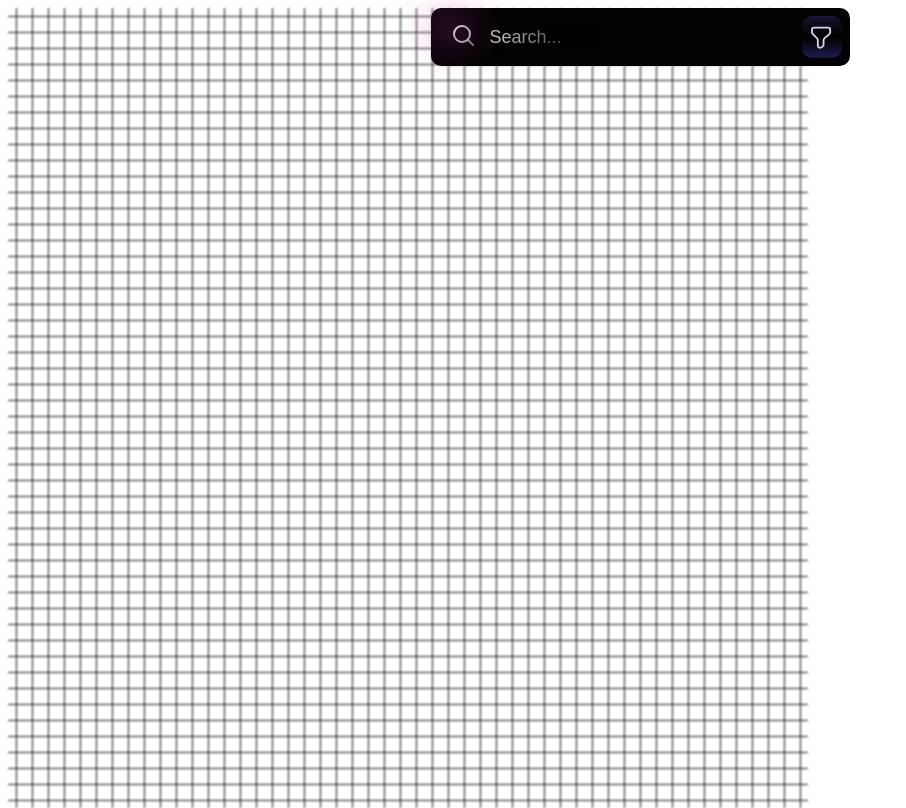
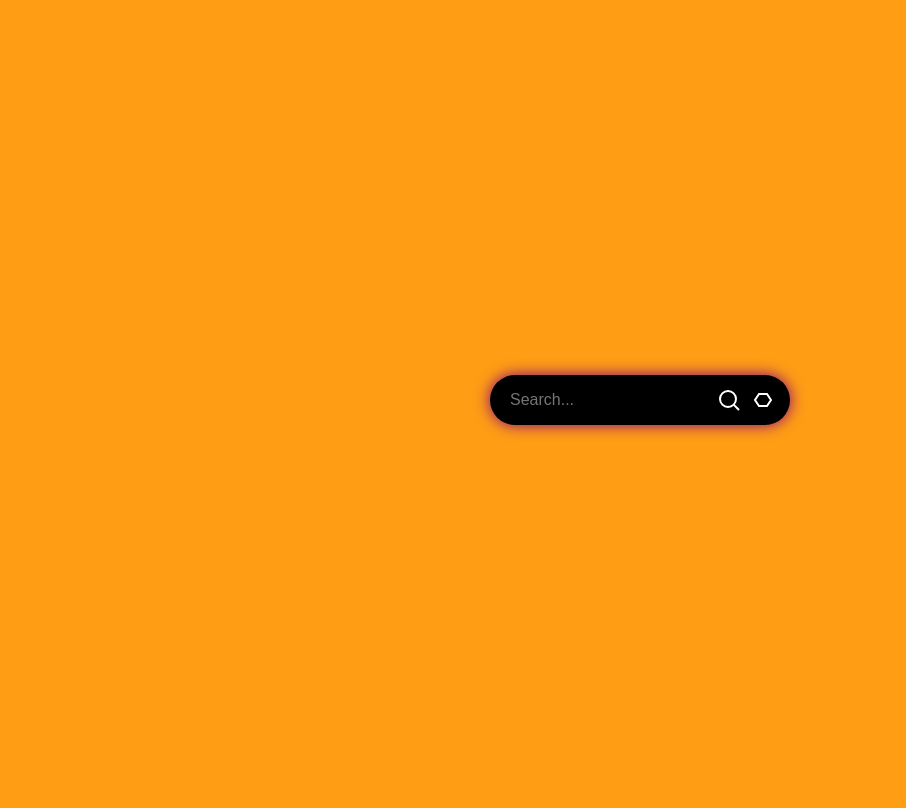
Before and after one commit to HEETMEHTA18/Animation.io, a plain HTML site: page cury_edg_Search_Button/index.htm in a window 1280 px wide. Shown: the whole page, without its empty margins (0-906 px from the left). Drawn offline with Linux system fonts and the light colour scheme.

Commit message:
Updated Search Box

```diff
--- a/cury_edg_Search_Button/index.htm
+++ b/cury_edg_Search_Button/index.htm
@@ -1,82 +1,32 @@
-
 <!DOCTYPE html>
 <html lang="en">
 <head>
     <meta charset="UTF-8">
     <meta name="viewport" content="width=device-width, initial-scale=1.0">
-    <title>Animated Button with Link</title>
+    <title>Neon Search Box</title>
     <link rel="stylesheet" href="styles.css">
 </head>
+<body>
+    <div class="container">
+        <div class="search-box" onclick="redirectToPortfolio()">
+            <input type="text" placeholder="Search...">
+            <div class="icons">
+                <svg class="search-icon" xmlns="http://www.w3.org/2000/svg" width="24" height="24" viewBox="0 0 24 24">
+                    <circle cx="11" cy="11" r="8" stroke="white" stroke-width="2" fill="none"></circle>
+                    <line x1="16.65" y1="16.65" x2="22" y2="22" stroke="white" stroke-width="2"></line>
+                </svg>
+                <svg class="filter-icon" xmlns="http://www.w3.org/2000/svg" width="24" height="24" viewBox="0 0 24 24">
+                    <path d="M8 6h8l4 6-4 6H8l-4-6 4-6z" stroke="white" stroke-width="2" fill="none"></path>
+                </svg>
+            </div>
+            <div class="wave"></div>
+        </div>
+    </div>
 
-<body>
-
- <div class="grid"></div>
-<div id="poda">
-  <div class="glow"></div>
-  <div class="darkBorderBg"></div>
-  <div class="darkBorderBg"></div>
-  <div class="darkBorderBg"></div>
-
-  <div class="white"></div>
-
-  <div class="border"></div>
-
-  <div id="main">
-    <input placeholder="Search..." type="text" name="text" class="input" />
-    <div id="input-mask"></div>
-    <div id="pink-mask"></div>
-    <div class="filterBorder"></div>
-    <div id="filter-icon">
-      <svg
-        preserveAspectRatio="none"
-        height="27"
-        width="27"
-        viewBox="4.8 4.56 14.832 15.408"
-        fill="none"
-      >
-        <path
-          d="M8.16 6.65002H15.83C16.47 6.65002 16.99 7.17002 16.99 7.81002V9.09002C16.99 9.56002 16.7 10.14 16.41 10.43L13.91 12.64C13.56 12.93 13.33 13.51 13.33 13.98V16.48C13.33 16.83 13.1 17.29 12.81 17.47L12 17.98C11.24 18.45 10.2 17.92 10.2 16.99V13.91C10.2 13.5 9.97 12.98 9.73 12.69L7.52 10.36C7.23 10.08 7 9.55002 7 9.20002V7.87002C7 7.17002 7.52 6.65002 8.16 6.65002Z"
-          stroke="#d6d6e6"
-          stroke-width="1"
-          stroke-miterlimit="10"
-          stroke-linecap="round"
-          stroke-linejoin="round"
-        ></path>
-      </svg>
-    </div>
-    <div id="search-icon">
-      <svg
-        xmlns="http://www.w3.org/2000/svg"
-        width="24"
-        viewBox="0 0 24 24"
-        stroke-width="2"
-        stroke-linejoin="round"
-        stroke-linecap="round"
-        height="24"
-        fill="none"
-        class="feather feather-search"
-      >
-        <circle stroke="url(#search)" r="8" cy="11" cx="11"></circle>
-        <line
-          stroke="url(#searchl)"
-          y2="16.65"
-          y1="22"
-          x2="16.65"
-          x1="22"
-        ></line>
-        <defs>
-          <linearGradient gradientTransform="rotate(50)" id="search">
-            <stop stop-color="#f8e7f8" offset="0%"></stop>
-            <stop stop-color="#b6a9b7" offset="50%"></stop>
-          </linearGradient>
-          <linearGradient id="searchl">
-            <stop stop-color="#b6a9b7" offset="0%"></stop>
-            <stop stop-color="#837484" offset="50%"></stop>
-          </linearGradient>
-        </defs>
-      </svg>
-    </div>
-  </div>
-</div>
+    <script>
+        function redirectToPortfolio() {
+            window.location.href = "https://heetmehta18.github.io/HeetMehta-github.io"; // Replace with your portfolio link
+        }
+    </script>
 </body>
 </html>
--- a/cury_edg_Search_Button/styles.css
+++ b/cury_edg_Search_Button/styles.css
@@ -1,136 +1,67 @@
-.grid {
-    height: 800px;
-    width: 800px;
-    background-image: linear-gradient(to right, #0f0f10 1px, transparent 1px),
-                      linear-gradient(to bottom, #0f0f10 1px, transparent 1px);
-    background-size: 1rem 1rem;
-    background-position: center center;
-    position: absolute;
-    z-index: -1;
-    filter: blur(1px);
+* {
+    margin: 0;
+    padding: 0;
+    box-sizing: border-box;
+    font-family: Arial, sans-serif;
 }
 
-.white, .border, .darkBorderBg, .glow {
-    max-height: 70px;
-    max-width: 314px;
-    height: 100%;
-    width: 100%;
-    position: absolute;
+body {
+    display: flex;
+    justify-content: center;
+    align-items: center;
+    height: 100vh;
+    background-color: #ff9d14;
     overflow: hidden;
-    z-index: -1;
-    border-radius: 12px;
-    filter: blur(3px);
 }
 
-.input {
-    background-color: #010201;
-    border: none;
-    width: 301px;
-    height: 56px;
-    border-radius: 10px;
-    color: white;
-    padding-inline: 59px;
-    font-size: 18px;
+.container {
+    position: relative;
 }
 
-#poda {
+.search-box {
+    position: relative;
+    width: 300px;
+    height: 50px;
+    background: black;
+    border-radius: 30px;
     display: flex;
     align-items: center;
-    justify-content: center;
+    padding: 0 20px;
+    box-shadow: 0px 0px 15px #800080;
+    cursor: pointer;
+    overflow: hidden;
 }
 
-.input::placeholder {
-    color: #c0b9c0;
-}
-
-.input:focus {
+.search-box input {
+    flex: 1;
+    background: none;
+    border: none;
+    color: white;
+    font-size: 16px;
     outline: none;
 }
 
-#main:focus-within > #input-mask {
-    display: none;
+.search-box .icons {
+    display: flex;
+    gap: 10px;
 }
 
-#input-mask {
-    pointer-events: none;
-    width: 100px;
-    height: 20px;
-    position: absolute;
-    background: linear-gradient(90deg, transparent, black);
-    top: 18px;
-    left: 70px;
+.search-box svg {
+    width: 24px;
+    height: 24px;
+    stroke: white;
 }
 
-#pink-mask {
-    pointer-events: none;
-    width: 30px;
-    height: 20px;
+.wave {
     position: absolute;
-    background: #cf30aa;
-    top: 10px;
-    left: 5px;
-    filter: blur(20px);
-    opacity: 0.8;
-    transition: all 2s;
+    top: 0;
+    left: -100%;
+    width: 100%;
+    height: 100%;
+    background: radial-gradient(circle, rgba(255,255,255,0.2) 10%, transparent 70%);
+    transition: left 0.5s ease-in-out;
 }
 
-#main:hover > #pink-mask {
-    opacity: 0;
+.search-box:hover .wave {
+    left: 100%;
 }
-
-.white::before, .border::before, .darkBorderBg::before, .glow::before {
-    content: "";
-    z-index: -2;
-    text-align: center;
-    top: 50%;
-    left: 50%;
-    transform: translate(-50%, -50%) rotate(83deg);
-    position: absolute;
-    width: 600px;
-    height: 600px;
-    background-repeat: no-repeat;
-    background-position: 0 0;
-    transition: all 2s;
-}
-
-@keyframes rotate {
-    100% {
-        transform: translate(-50%, -50%) rotate(450deg);
-    }
-}
-
-@keyframes leftright {
-    0% { transform: translate(0px, 0px); opacity: 1; }
-    49% { transform: translate(250px, 0px); opacity: 0; }
-    80% { transform: translate(-40px, 0px); opacity: 0; }
-    100% { transform: translate(0px, 0px); opacity: 1; }
-}
-
-#filter-icon {
-    position: absolute;
-    top: 8px;
-    right: 8px;
-    display: flex;
-    align-items: center;
-    justify-content: center;
-    z-index: 2;
-    max-height: 40px;
-    max-width: 38px;
-    height: 100%;
-    width: 100%;
-    isolation: isolate;
-    overflow: hidden;
-    border-radius: 10px;
-    background: linear-gradient(180deg, #161329, black, #1d1b4b);
-    border: 1px solid transparent;
-}
-
-#main {
-    position: relative;
-}
-
-#search-icon {
-    position: absolute;
-    left: 20px;
-    top: 15px;
-}
```
